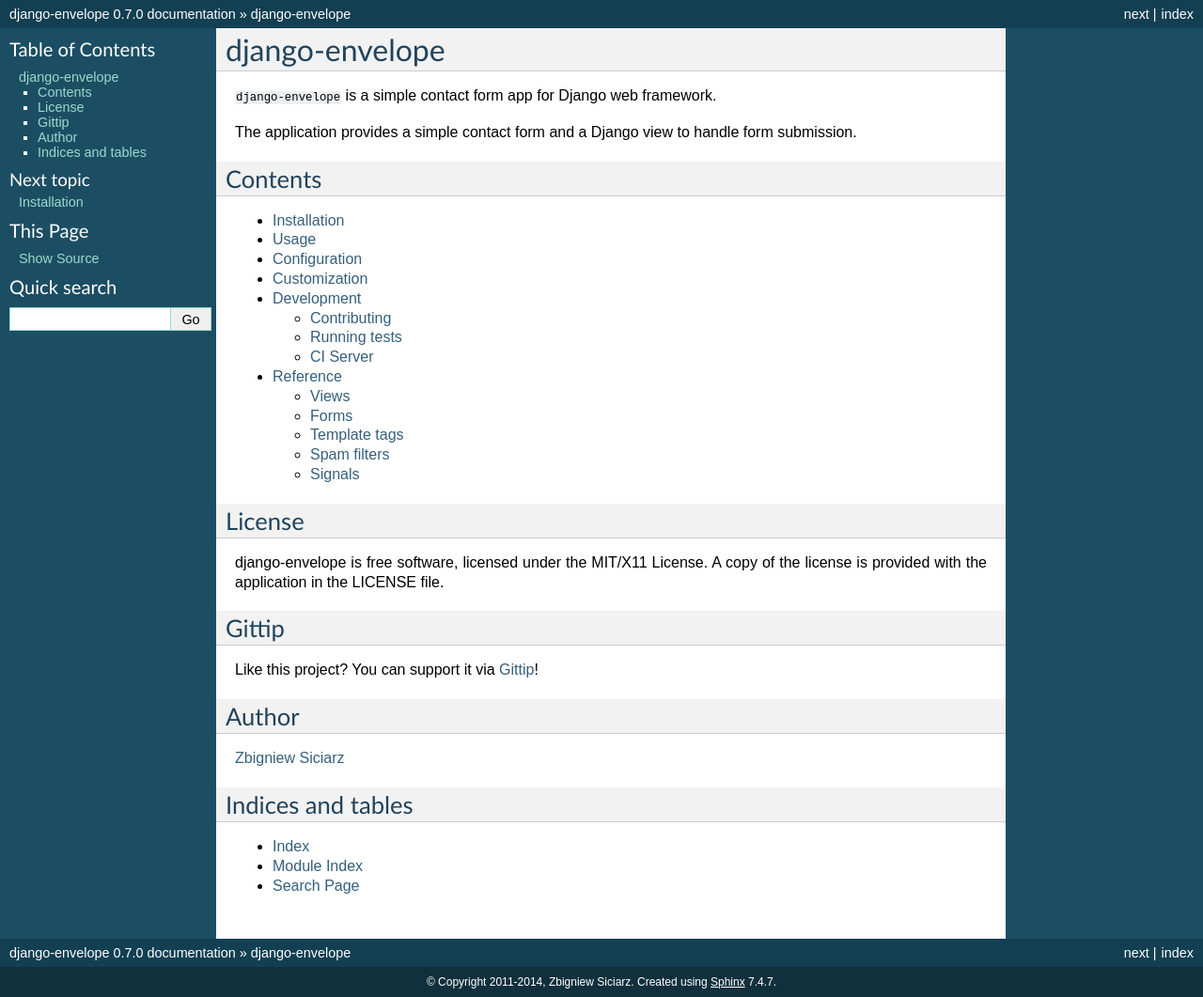
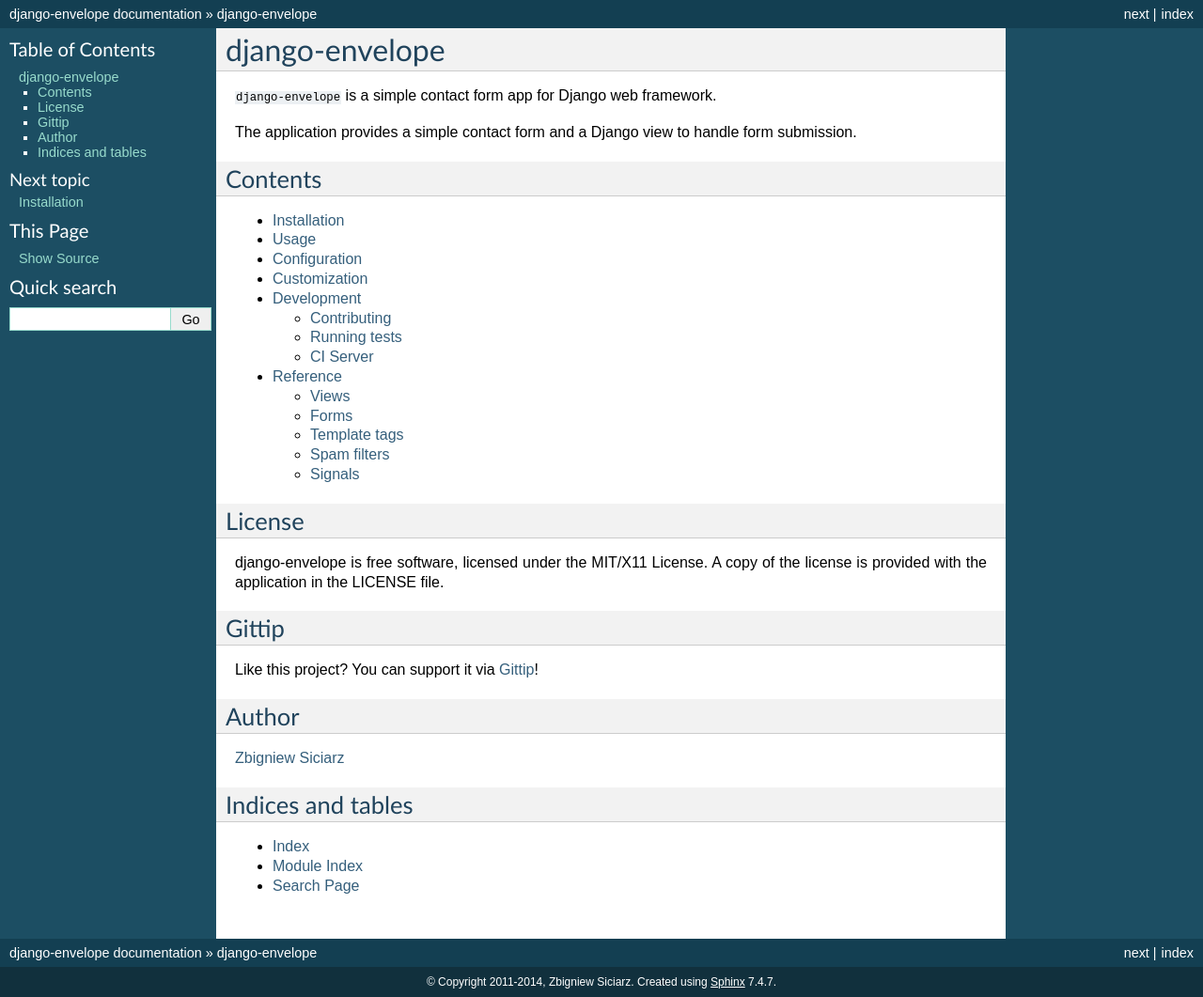
Before and after one commit to zsiciarz/django-envelope, a Sphinx documentation site: the page built from docs/index.rst, in a window 1280 px wide. Shown: the whole page at 94% size. Built offline with Sphinx 7.4.7, drawn with Linux system fonts in a browser that asks for light colours; some of the changed lines change nothing that is shown.

Commit message:
Be more DRY about version number in the docs.

```diff
--- a/docs/conf.py
+++ b/docs/conf.py
@@ -12,6 +12,15 @@
 # serve to show the default.
 
 import sys, os
+import pkg_resources
+
+try:
+    release = pkg_resources.get_distribution('django-envelope').version
+except pkg_resources.DistributionNotFound:
+    sys.exit(1)
+del pkg_resources
+
+version = '.'.join(release.split('.')[:2])
 
 # If extensions (or modules to document with autodoc) are in another directory,
 # add these directories to sys.path here. If the directory is relative to the
@@ -43,15 +52,6 @@
 # General information about the project.
 project = u'django-envelope'
 copyright = u'2011-2014, Zbigniew Siciarz'
-
-# The version info for the project you're documenting, acts as replacement for
-# |version| and |release|, also used in various other places throughout the
-# built documents.
-#
-# The short X.Y version.
-version = '0.7.0'
-# The full version, including alpha/beta/rc tags.
-release = '0.7.0'
 
 intersphinx_mapping = {
     'django': ('https://docs.djangoproject.com/en/dev/', 'http://docs.djangoproject.com/en/dev/_objects/')
```
